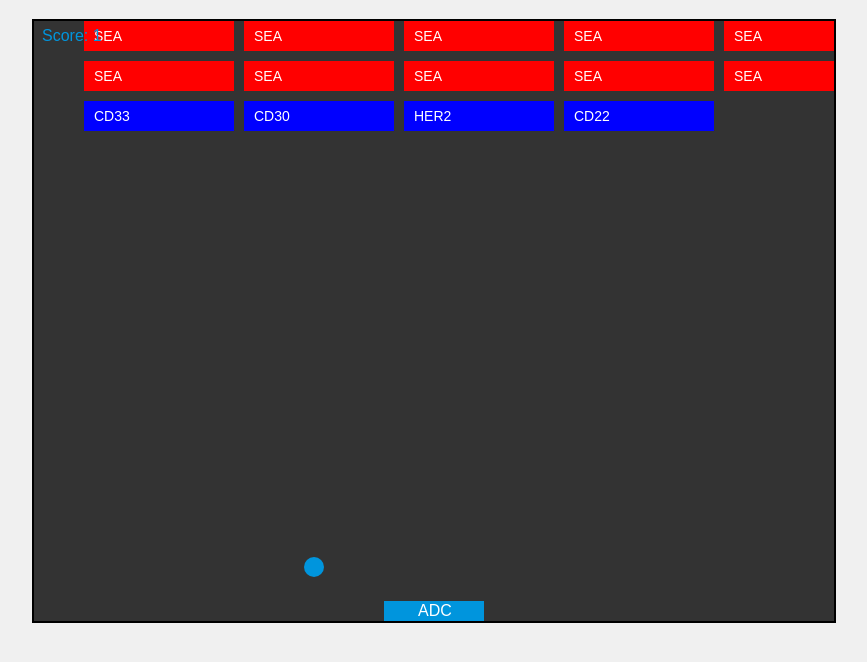
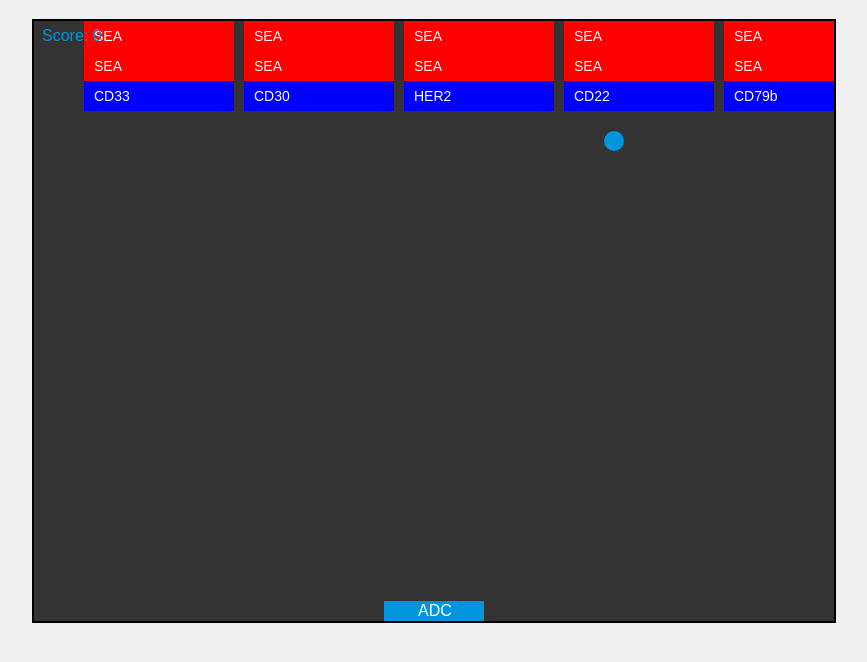
Before and after one commit to HHAIfree/killingADC, a plain HTML site: page index.html in a window 1280 px wide. Shown: the part 70-732 px from the top of the page, without its empty margins (206-1073 px from the left). Drawn offline with Linux system fonts and the light colour scheme.

Commit message:
Update index.html

```diff
--- a/index.html
+++ b/index.html
@@ -33,8 +33,8 @@
         let ballRadius = 10;
         let x = canvas.width / 2;
         let y = canvas.height - 30;
-        let dx = 3;
-        let dy = -3;
+        let dx = 2;
+        let dy = -1.5;
 
         const brickRowCount = 3;
         const brickColumnCount = 5;
@@ -117,7 +117,7 @@
                 for (let r = 0; r < brickRowCount; r++) {
                     if (bricks[c][r].status === 1) {
                         let brickX = c * (brickWidth + brickPadding) + brickOffsetLeft;
-                        let brickY = r * (brickHeight + brickPadding) + brickOffsetTop;
+                        let brickY = r * (brickHeight) + brickOffsetTop;
                         bricks[c][r].x = brickX;
                         bricks[c][r].y = brickY;
                         ctx.beginPath();
@@ -175,6 +175,8 @@
             } else if (y + dy > canvas.height - ballRadius) {
                 if (x > paddleX && x < paddleX + paddleWidth) {
                     dy = -dy;
+                    dx += (Math.random() - 0.5) * 0.5; // Add some randomness to x-direction after hitting paddle
+                    dy *= 1.05; // Increase speed after hitting paddle
                 } else {
                     alert("Game Over! Your score: " + score);
                     document.location.reload();
```
